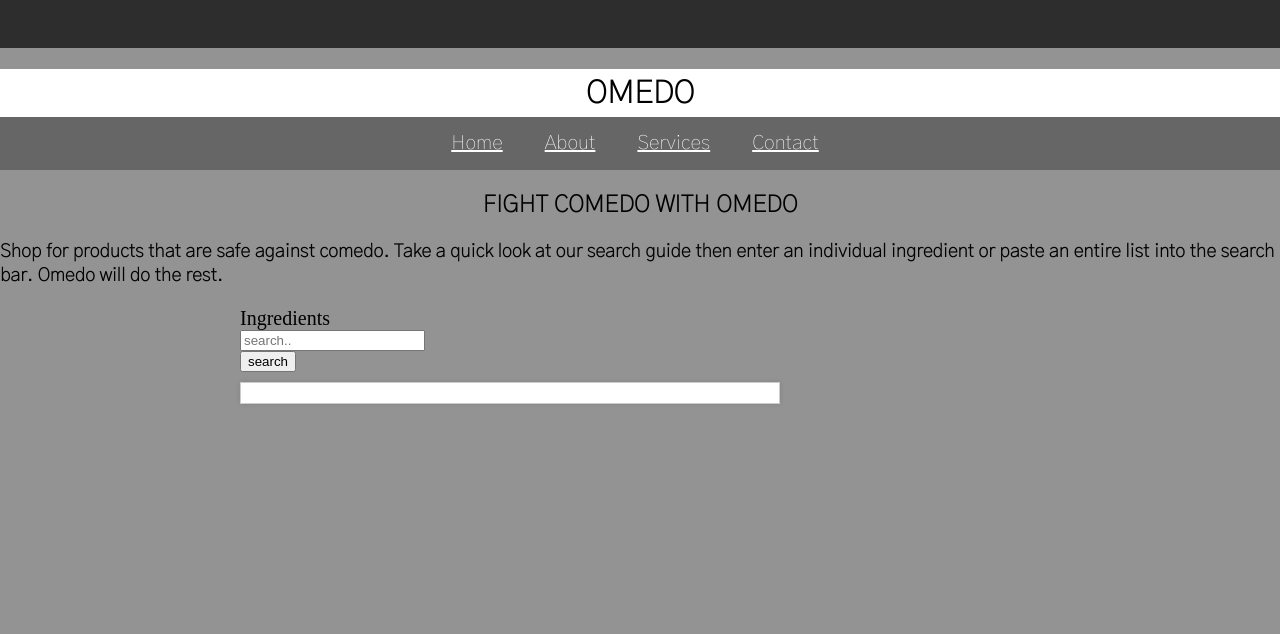
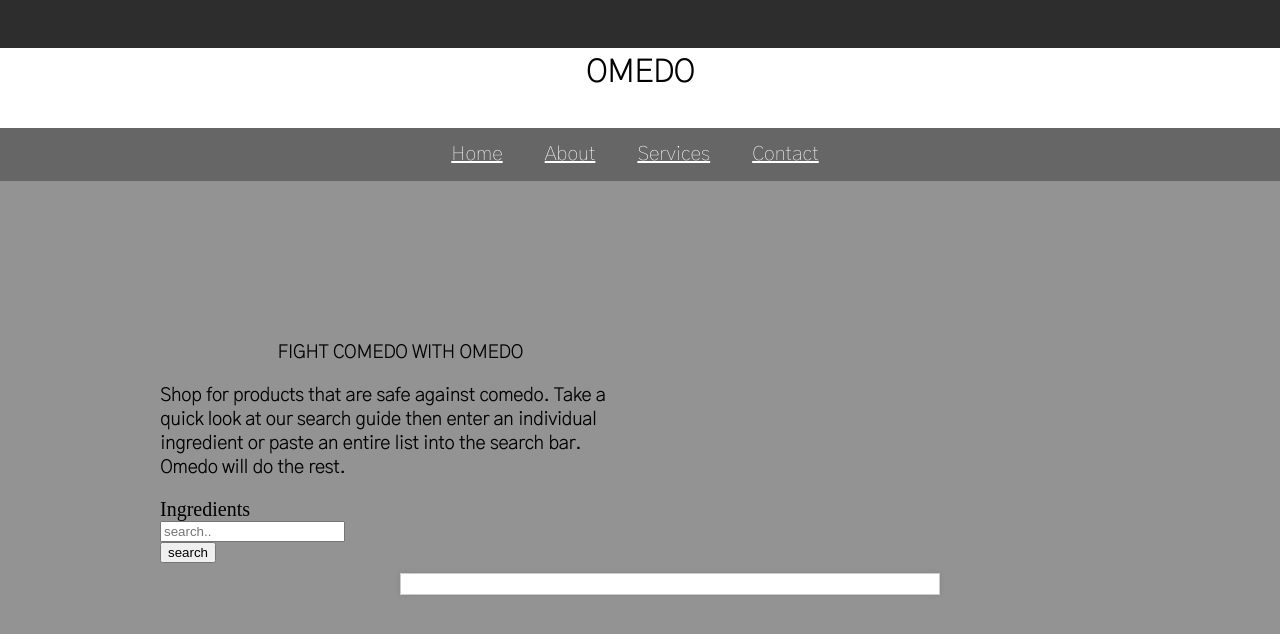
Before and after one commit to vanessalei411/pd7-create-task-nesslei, a website built with Vite: page vite-project/index.html in a window 1280 px wide. Built offline with nearby package versions, Linux system fonts and the light colour scheme.

Commit message:
wadva
vwavwdva

```diff
--- a/vite-project/index.html
+++ b/vite-project/index.html
@@ -25,6 +25,7 @@
       </ul>
     </nav>
     </div>
+    <section class="main">
     <section class="bodybody">
       <h1 class="heading">FIGHT COMEDO WITH OMEDO</h1>
       <h3 class="disciption">
@@ -32,8 +33,7 @@
         search guide then enter an individual ingredient or paste an entire list
         into the search bar. Omedo will do the rest.
       </h3>
-
-</section>
+    </section>
 
 <section class="containers">
   <a> Ingredients </a>
@@ -50,6 +50,7 @@
 <div class="flex-container">
   <div id="output-container"></div>
 </div>
+</section>
   </body>
   <script src="../js/main.js"></script>
 
--- a/vite-project/style.css
+++ b/vite-project/style.css
@@ -62,6 +62,8 @@ nav li a:hover {
 }
 
 h1 {
+  padding: 0px;
+  margin: 0;
   text-align: center;
   font-family: 'Gothic A1', sans-serif;
 }
@@ -91,10 +93,6 @@ a {
   background-color: #fff;
 }
 
-.containers {
-  margin-left: 15rem;
-}
-
 .toolbar{
   height: 3rem;
   background-color: rgba(45,45,45,255);
@@ -107,7 +105,7 @@ a {
 }
 
 .omedo {
-  height: 3rem;
+  height: 5rem;
   background-color: #fff;
   width: 100%;
   top: 3rem;
@@ -116,4 +114,10 @@ a {
   padding: 0;
   line-height: 3rem;
   font-family: 'Gothic A1', sans-serif;
+  text-align: center;
 }
+
+.main {
+margin: 10rem;
+width: 30rem;
+}
```
Also changed, not shown: vite-project/js/main.js (+14 -11 lines).
